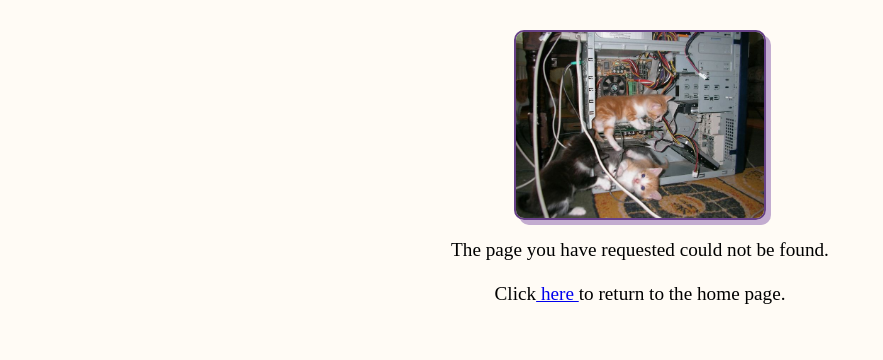
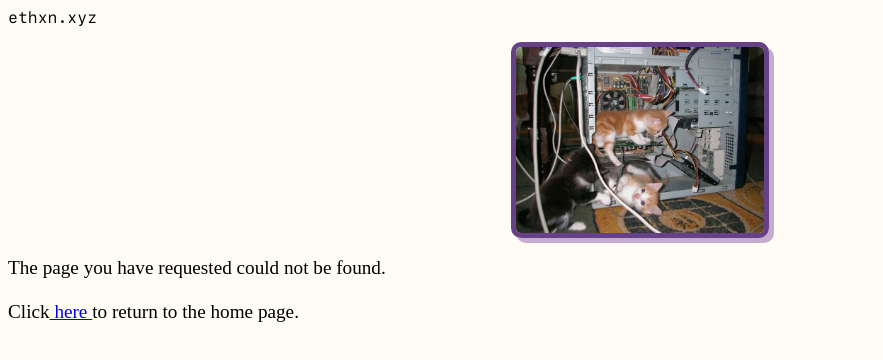
Before and after one commit to hawwwwwk/ethxn.xyz, a plain HTML site: page error_page_404.html in a window 1280 px wide. Shown: the whole page, without its empty margins (0-883 px from the left). Drawn offline with Linux system fonts and the light colour scheme; a web font is replaced by a local one.

Commit message:
updated header

```diff
--- a/error_page_404.html
+++ b/error_page_404.html
@@ -5,12 +5,13 @@
     <title>Page not Found</title>
     <link rel="stylesheet" href="resources/css/defaults.css">
   <body style="background-color: #FFFBF5;">
+    <a href="https://www.ethxn.xyz/" class="ethxn-header center">ethxn.xyz</a>
     <img src="resources/media/404image.jpg"
     alt="cats working on a computer ;3"
     height="186"
     width="248"
     class="center cat-picture">
-    <p class="default-font center" style="font-size: larger;">
+    <p class="default-font" style="font-size: larger;">
       The page you have requested could not be found.
       <br>
       <br>
--- a/resources/css/defaults.css
+++ b/resources/css/defaults.css
@@ -1,11 +1,15 @@
 @font-face {
     font-family: SF-Pro-Display-Light;
-    src: url(https://www.ethxn.xyz/resources/fonts/SF-Pro-Display-Light.otf);
+    src: url(../fonts/SF-Pro-Display-Light.otf);
   }
 @font-face {
     font-family: SF-Pro-Display-Heavy;
     src: url(../fonts/SF-Pro-Display-Heavy.otf);
   }
+@font-face {
+  font-family: SF-Mono-Regular;
+  src: url(../fonts/SF-Mono-Regular.otf);
+}
   .body{
     background-color: #FFFBF5;
   }
@@ -14,15 +18,39 @@
   }
   .cat-picture {
     display: block;
-    margin-top: 30px;
+    margin-top: 15px;
     margin-left: auto;
     margin-right: auto;
     box-shadow: 5px 5px 0 #C3ACD0;
     color: black;
     border-color: #674188;
     border-style: solid;
-    border-width: 2.5px;
+    border-width: 5px;
     border-radius: 10px;
+  }
+  .ethxn-header {
+    color:black;
+    font-family: SF-Mono-Regular;
+    margin-top: 13px;
+    text-align: center;
+  }
+  .ethxn-header:link{
+    color: black;
+  }
+  .ethxn-header:hover {
+    color: black;
+    text-decoration: underline;
+    background-color: #C3ACD0;
+    transition: all 150ms;
+    cursor: pointer;
+  }
+  .ethxn-header:not(:hover){
+    transition: all 150ms;
+    text-decoration: none;
+
+  }
+  .ethxn-header:active {
+    background-color: #674188;
   }
   p {
     color: black;
```
Also changed, not shown: resources/fonts/SF-Mono-Regular.otf (added).
